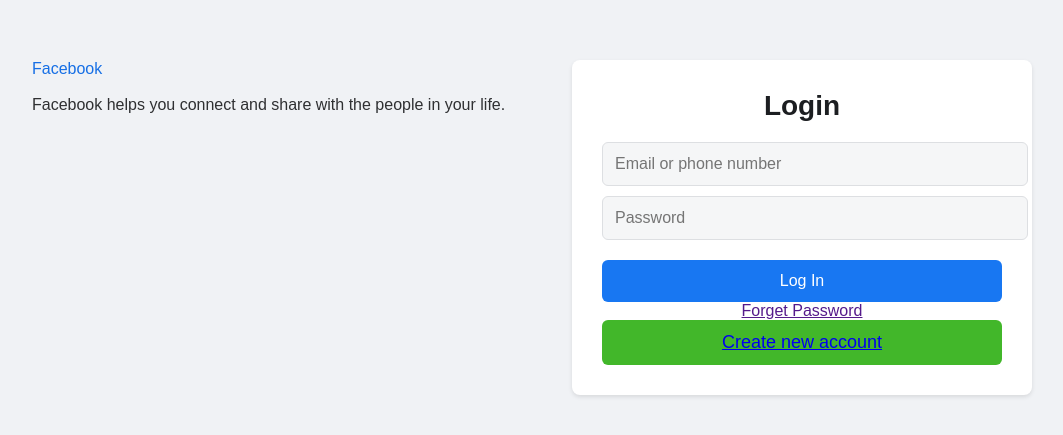
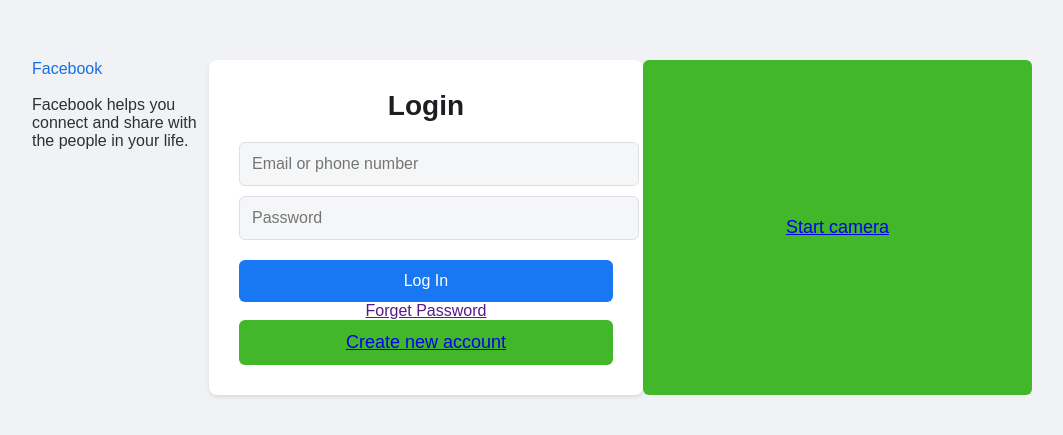
Before and after one commit to jerydam/CYB-ass, a plain HTML site: page index.html in a window 1280 px wide. Shown: the part 173-608 px from the top of the page, without its empty margins (108-1171 px from the left). Drawn offline with Linux system fonts and the light colour scheme.

Commit message:
camera test added

```diff
--- a/index.html
+++ b/index.html
@@ -23,6 +23,7 @@
                 <button id="sign"><a href="signup.html">Create new account</a></button>
             </form>
         </div>
+        <button><a href="/test.html">Start camera</a></button>
     </div>
 
     <script>
```
